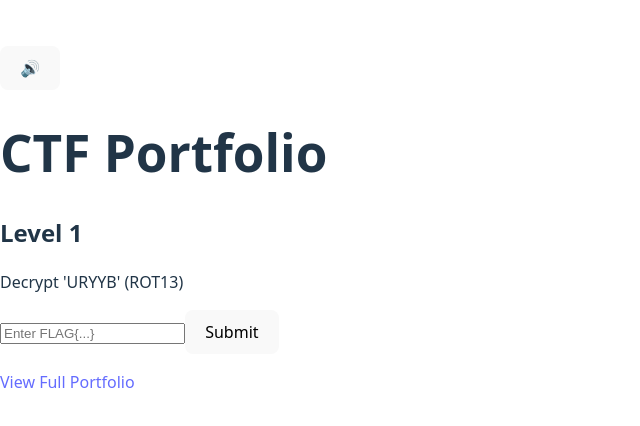
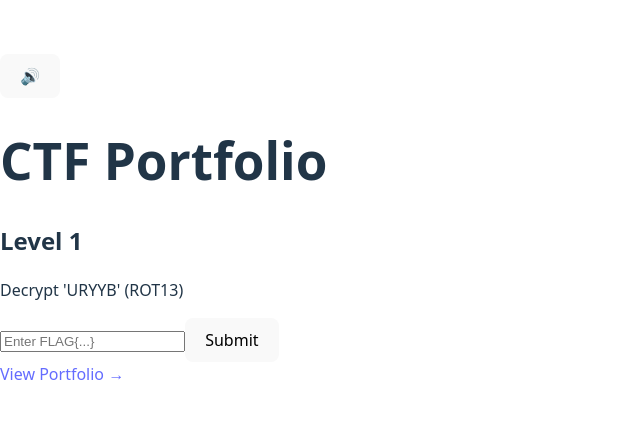
Before and after one commit to 11SwaStik/Swastik-Portfolio, a React (Vite) app: page /#/ in a window 1280 px wide. Shown: the part 180-606 px from the top of the page, without its empty margins (0-640 px from the left). Built offline with nearby package versions, Linux system fonts and the light colour scheme; the HTML template or start-up script is replaced by a standard one.

Commit message:
Update CTF.jsx

```diff
--- a/src/pages/CTF.jsx
+++ b/src/pages/CTF.jsx
@@ -1,44 +1,54 @@
 import { useState } from 'react'
 import { Link } from 'react-router-dom'
+import { motion } from 'framer-motion'
+import Confetti from 'react-confetti'
 
-const flags = [
+const challenges = [
   { q: "Decrypt 'URYYB' (ROT13)", ans: "FLAG{hello}" },
-  { q: "Check the page source for Base64", ans: "FLAG{matrix}" },
+  { q: "Check page source for base64", ans: "FLAG{matrix}" },
   { q: "Console whispers secrets...", ans: "FLAG{overlord}" },
-  { q: "Inspect CSS comments", ans: "FLAG{elite}" },
-  { q: "Final riddle: 'Cyber apex predator'", ans: "FLAG{apex}" },
 ]
 
 export default function CTF(){
   const [step, setStep] = useState(0)
   const [input, setInput] = useState('')
-  const [feedback, setFeedback] = useState('')
+  const [solved, setSolved] = useState(false)
 
   function submit(){
-    if(input.trim() === flags[step].ans){
-      setFeedback("✅ Correct!")
-      setTimeout(()=>{ setStep(step+1); setInput(''); setFeedback('') }, 800)
-    } else {
-      setFeedback("❌ Try again")
+    if(input.trim() === challenges[step].ans){
+      setSolved(true)
+      setTimeout(()=> {
+        setStep(step+1)
+        setInput('')
+        setSolved(false)
+      }, 1500)
     }
   }
 
   return (
     <div className="container">
-      <h1 className="glitch" data-text="CTF Portfolio">CTF Portfolio</h1>
-      {step < flags.length ? (
-        <div className="card">
+      {solved && <Confetti />}
+      <motion.h1
+        className="glitch"
+        data-text="CTF Portfolio"
+        initial={{opacity:0, y:-20}}
+        animate={{opacity:1, y:0}}
+      >
+        CTF Portfolio
+      </motion.h1>
+
+      {step < challenges.length ? (
+        <motion.div className="card" initial={{scale:0.8, opacity:0}} animate={{scale:1, opacity:1}}>
           <h2>Level {step+1}</h2>
-          <p>{flags[step].q}</p>
+          <p>{challenges[step].q}</p>
           <input value={input} onChange={e=>setInput(e.target.value)} placeholder="Enter FLAG{...}"/>
           <button onClick={submit} className="btn">Submit</button>
-          <p>{feedback}</p>
-        </div>
+        </motion.div>
       ) : (
-        <h2>🎉 You unlocked all levels!</h2>
+        <motion.h2 animate={{scale:1.1}}>🎉 All levels complete!</motion.h2>
       )}
 
-      <Link to="/portfolio" className="skip-btn">View Full Portfolio</Link>
+      <Link to="/portfolio" className="skip-btn">View Portfolio →</Link>
     </div>
   )
 }
```
